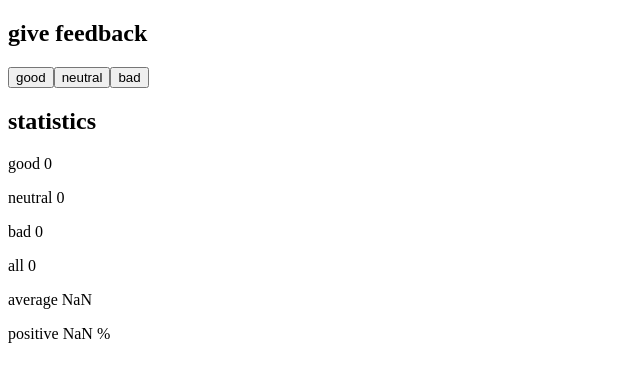
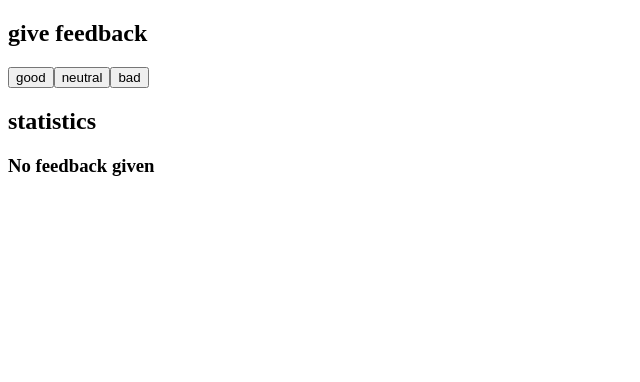
Before and after one commit to TeeraphatP2/Full-Stack-Open-Helsinki, a React (Vite) app in the folder part1/unicafe/: page / in a window 1280 px wide. Shown: the top 382 px of the page, without its empty margins (0-640 px from the left). Built offline with nearby package versions, Linux system fonts and the light colour scheme.

Commit message:
feat: submit exercises 1.9

```diff
--- a/part1/unicafe/src/App.jsx
+++ b/part1/unicafe/src/App.jsx
@@ -4,6 +4,25 @@ const Statistics = (props) => {
   const good = props.goodState
   const neutral = props.neutralState
   const bad = props.badState
+
+  const statistics = () => {
+    if((good || neutral || bad) === 0){
+      return(
+          <h3>No feedback given</h3>
+      )
+    }else {
+      return(
+      <>
+        <p>good {good}</p>
+        <p>neutral {neutral}</p>
+        <p>bad {bad}</p>
+        <p>all {allValue}</p>
+        <p>average {average}</p>
+        <p>positive {positive} %</p>
+      </>
+      )
+    }
+  }
 
   const allValue = good + neutral + bad
   const average = (good - bad) / allValue
@@ -12,17 +31,12 @@ const Statistics = (props) => {
   return (
     <div>
       <h2>statistics</h2>
-      <p>good {good}</p>
-      <p>neutral {neutral}</p>
-      <p>bad {bad}</p>
-      <p>all {allValue}</p>
-      <p>average {average}</p>
-      <p>positive {positive} %</p>
+      {statistics()}
     </div>
   )
 }
 
-const App = () =>{
+const App = () => {
   const [good, setGood] = useState(0)
   const [neutral, setNeutral] = useState(0)
   const [bad, setBad] = useState(0)
```
